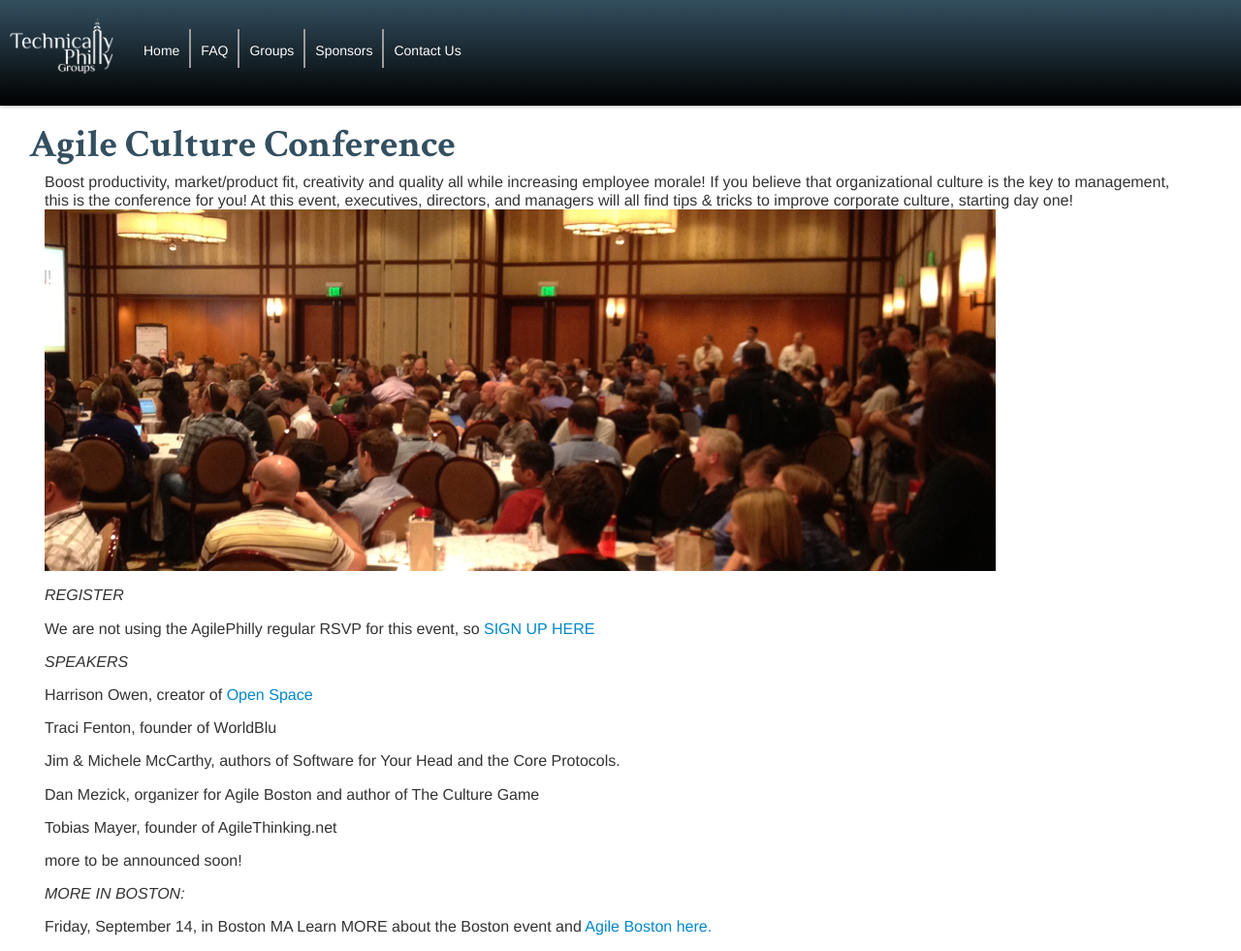
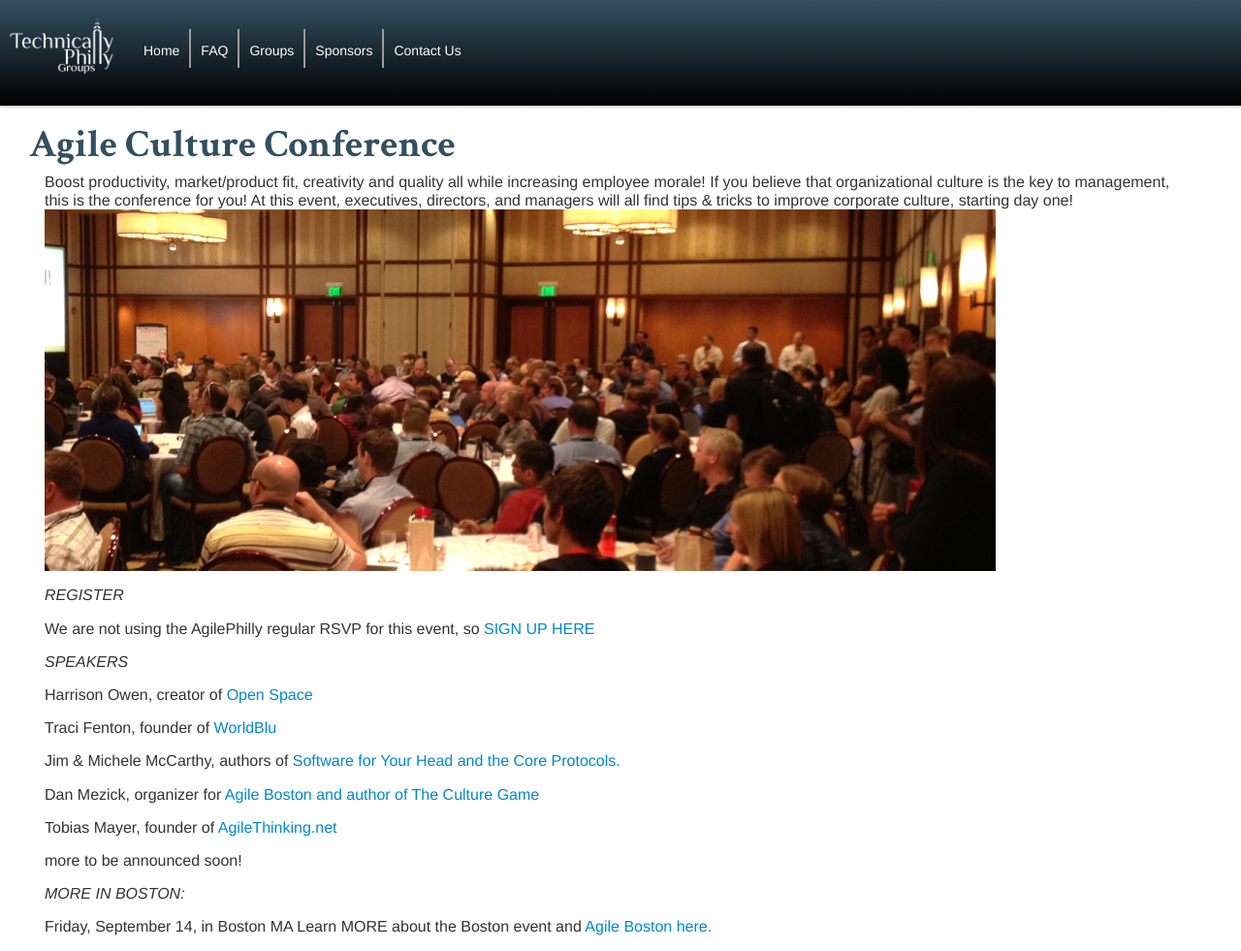
Before and after one commit to TechnicallyPhillyGroups/technicallyphillygroups.github.com, a Jekyll site: the page built from agile-culture-conf.md, in a window 1280 px wide and 981 px high. Shown: the whole window at 97% size. Built offline with Jekyll 4.4.1, drawn with Linux system fonts in a browser that asks for light colours; nearby versions of some CDN libraries; some of the changed lines change nothing that is shown.

```diff
--- a/agile-culture-conf.md
+++ b/agile-culture-conf.md
@@ -16,13 +16,13 @@
 
 Harrison Owen, creator of <a href="http://www.openspaceworld.com/brief_history.htm">Open Space</a>
 
-Traci Fenton, founder of WorldBlu
+Traci Fenton, founder of <a href="http://www.worldblu.com/">WorldBlu</a>
 
-Jim & Michele McCarthy, authors of Software for Your Head and the Core Protocols.
+Jim & Michele McCarthy, authors of <a href="http://www.mccarthyshow.com/">Software for Your Head and the Core Protocols.</a>
 
-Dan Mezick, organizer for Agile Boston and author of The Culture Game
+Dan Mezick, organizer for <a href="http://newtechusa.net/user-groups/ma/">Agile Boston and author of The Culture Game</a>
 
-Tobias Mayer, founder of AgileThinking.net
+Tobias Mayer, founder of <a href="http://agilethinking.net/">AgileThinking.net</a>
 
 more to be announced soon!
 
```
Also changed, not shown: images/DanMezick.jpg (added), images/HarrisonOwen.jpg (added), images/JimMcCarthy.jpg (added), images/MicheleMcCarthy.jpg (added), images/TobiasMayer.jpg (added), images/TraciFenton.jpg (added).
